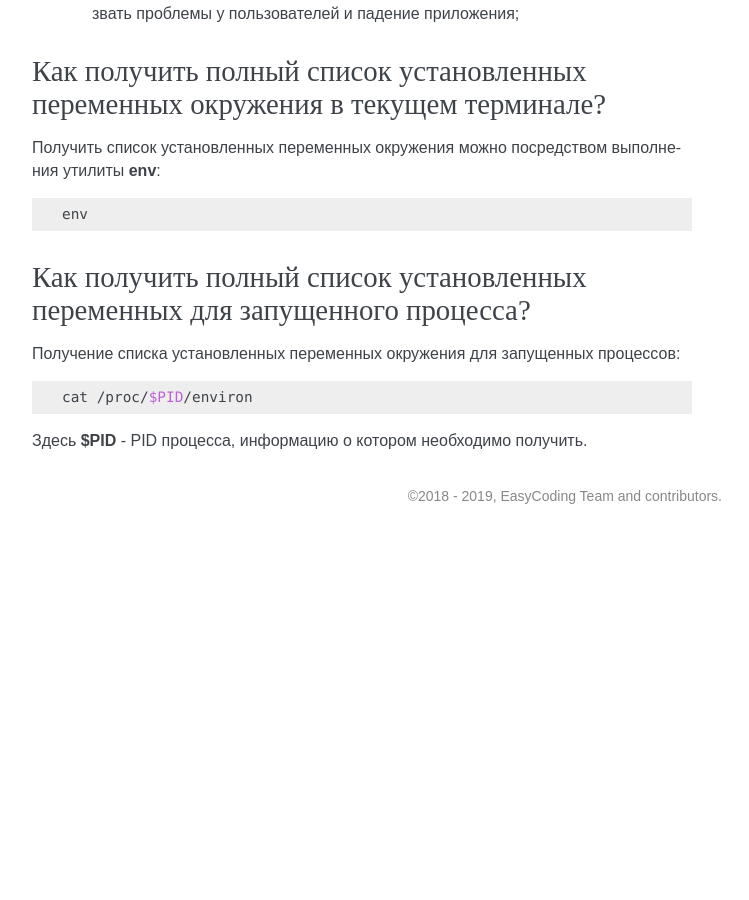
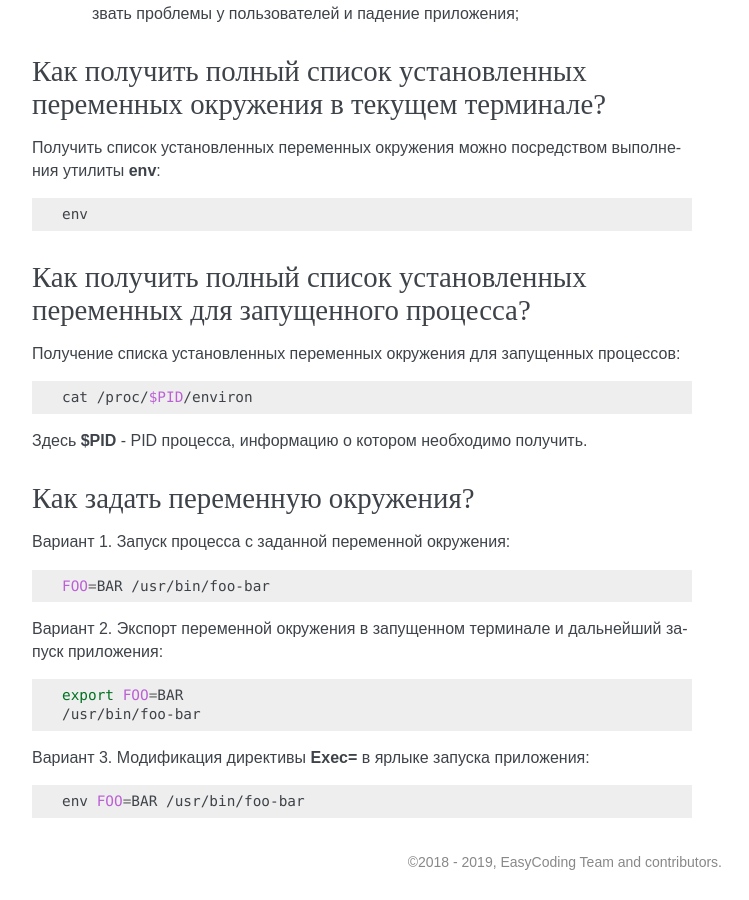
Before and after one commit to RussianFedora/FAQ, a Sphinx documentation site: the page built from source/development.rst, in a window 1280 px wide and 900 px high, scrolled down 3065 px. Shown: the whole window, without its empty margins (388-1137 px from the left). Built offline with Sphinx 7.4.7, drawn with Linux system fonts in a browser that asks for light colours; before the commit the page ends 3599 px from its top, so only the background shows below that; some of the changed text lies outside the part shown.

Commit message:
Added question about setting new environment variables.

```diff
--- a/source/development.rst
+++ b/source/development.rst
@@ -186,3 +186,28 @@
     cat /proc/$PID/environ
 
 Здесь **$PID** - PID процесса, информацию о котором необходимо получить.
+
+.. index:: environment, options, env
+.. _env-set:
+
+Как задать переменную окружения?
+====================================
+
+Вариант 1. Запуск процесса с заданной переменной окружения:
+
+.. code-block:: bash
+
+    FOO=BAR /usr/bin/foo-bar
+
+Вариант 2. Экспорт переменной окружения в запущенном терминале и дальнейший запуск приложения:
+
+.. code-block:: bash
+
+    export FOO=BAR
+    /usr/bin/foo-bar
+
+Вариант 3. Модификация директивы **Exec=** в ярлыке запуска приложения:
+
+.. code-block:: bash
+
+    env FOO=BAR /usr/bin/foo-bar
```
